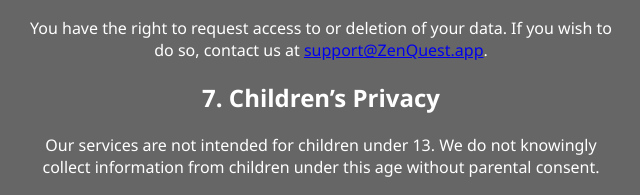
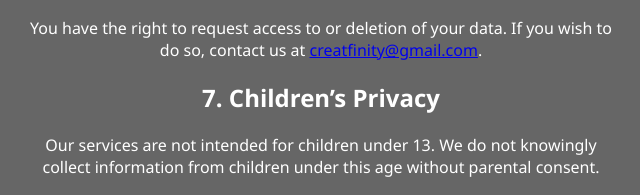
Before and after one commit to Creatfinity/ZenQuest, a plain HTML site: page privacy-policy.html in a window 1280 px wide. Shown: the part 1021-1216 px from the top of the page, 319-959 px from the left. Drawn offline with Linux system fonts and the light colour scheme.

Commit message:
Update privacy-policy.html

```diff
--- a/privacy-policy.html
+++ b/privacy-policy.html
@@ -36,7 +36,7 @@
       <p>ZenQuest may use third-party analytics providers like Google Analytics to understand usage trends. These services may collect device identifiers and interaction metrics.</p>
 
       <h2>6. Your Rights</h2>
-      <p>You have the right to request access to or deletion of your data. If you wish to do so, contact us at <a href="mailto:support@ZenQuest.app">support@ZenQuest.app</a>.</p>
+      <p>You have the right to request access to or deletion of your data. If you wish to do so, contact us at <a href="mailto:creatfinity@gmail.com">creatfinity@gmail.com</a>.</p>
 
       <h2>7. Children’s Privacy</h2>
       <p>Our services are not intended for children under 13. We do not knowingly collect information from children under this age without parental consent.</p>
```
